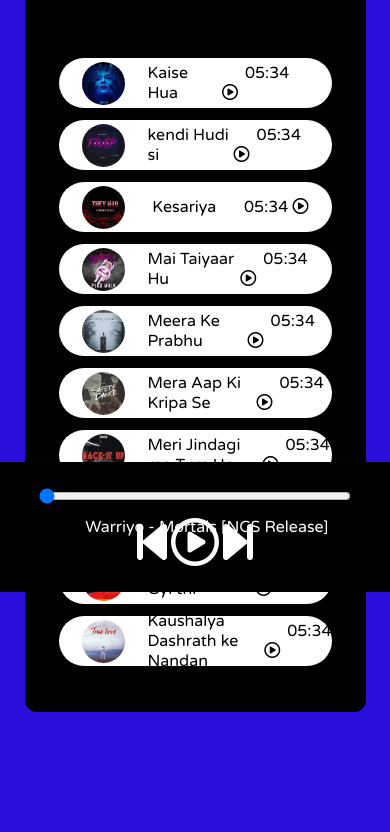
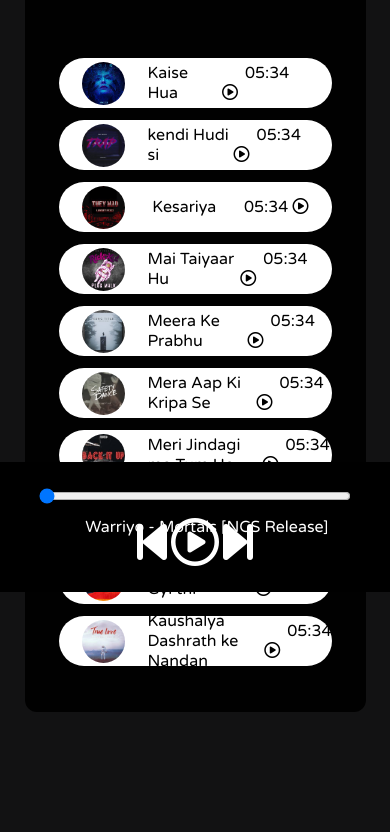
Before and after one commit to amreshkyadav998/Spotify-clone, a plain HTML site: page index.html in a window 390 px wide. Shown: the part 252-1084 px from the top of the page. Drawn offline with Linux system fonts and the light colour scheme.

Commit message:
Update style.css

```diff
--- a/style.css
+++ b/style.css
@@ -117,6 +117,6 @@ nav ul li{
 
 @media only screen and (max-width: 1100px) {
     body {
-      background-color: rgb(41, 14, 220);
+      background-color: #121213;
     }
   }
```
